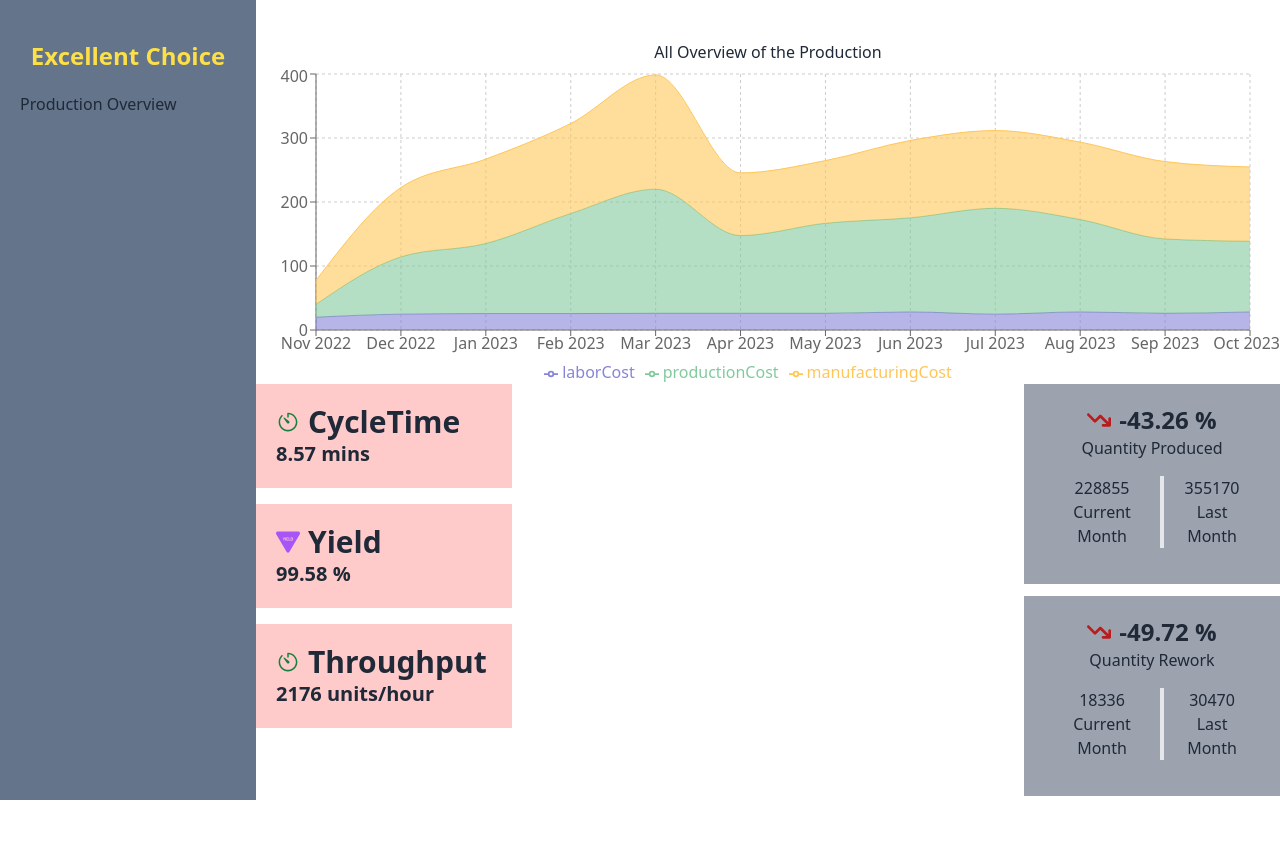
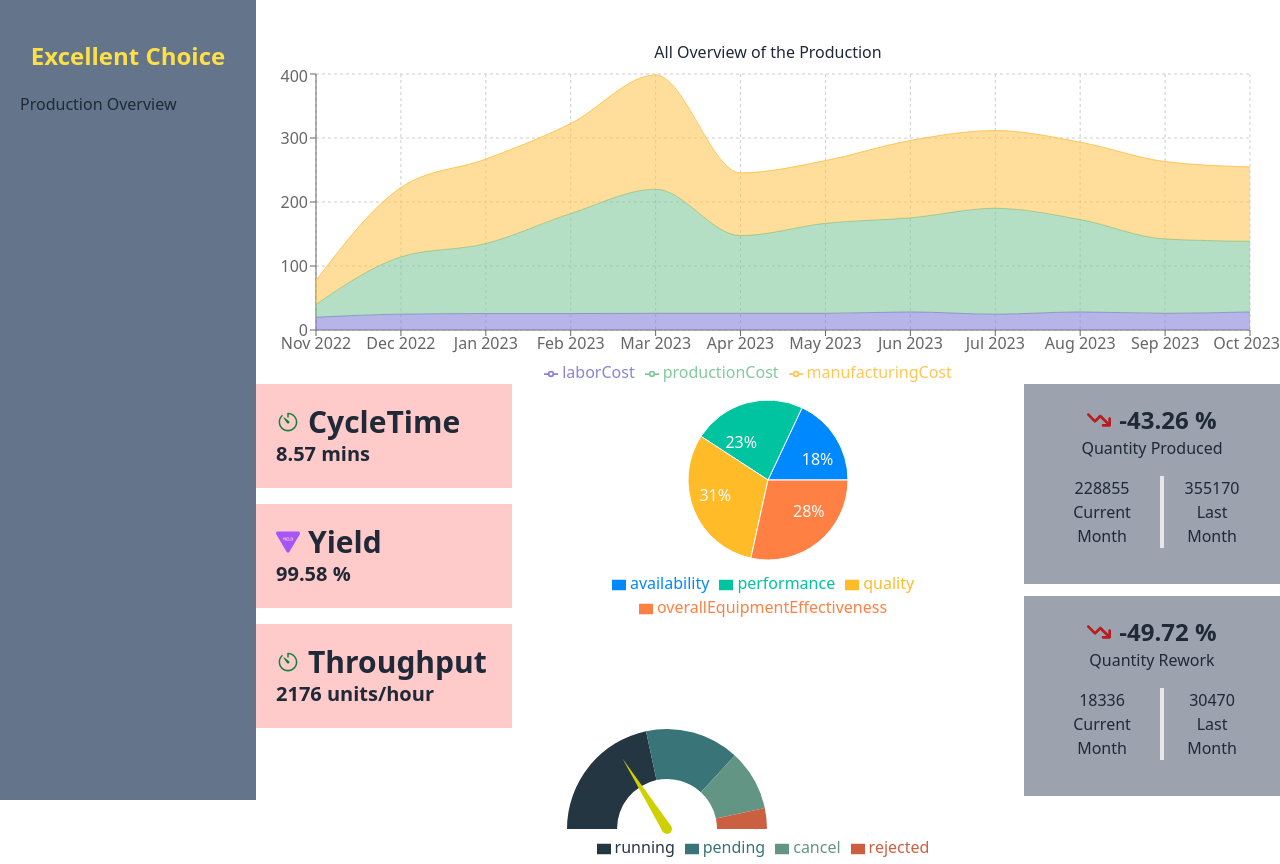
Before and after one commit to mkiuzzl01/Production-Overview, a React (Vite) app: page / in a window 1280 px wide. Before the commit the page ends 800 px from the top, so only its background shows below. Built offline with nearby package versions, Linux system fonts and the light colour scheme.

Commit message:
total order overview showed

```diff
--- a/public/data.json
+++ b/public/data.json
@@ -107,11 +107,18 @@
         "lastMonth": 30470
       }
     ],
-    "metrics": {
-      "availability": 96.24,
-      "performance": 93.12,
-      "quality": 97.46,
-      "overallEquipmentEffectiveness": 87.35
-    }
+
+    "activities": [
+     { "type":"availability","value":55.24},
+     { "type":"performance","value":70.12},
+     { "type":"quality","value":94.46},
+     { "type":"overallEquipmentEffectiveness","value":87.35}
+    ],
+    "orders":[
+      {"type":"running", "value": 67.5},
+      {"type":"pending", "value": 47.5},
+      {"type":"cancel", "value": 30.5},
+      {"type":"rejected", "value": 10.5}
+    ]
   }
 ]
--- /dev/null
+++ b/src/components/Activities/Activities.jsx
@@ -0,0 +1,76 @@
+import React from "react";
+import useProductions from "../../lib/useProductions";
+import {
+  Cell,
+  Legend,
+  Pie,
+  PieChart,
+  ResponsiveContainer,
+  Tooltip,
+} from "recharts";
+
+const COLORS = ["#0088FE", "#00C49F", "#FFBB28", "#FF8042"];
+
+const Activities = () => {
+  const { metrics, loading } = useProductions();
+  console.log(metrics);
+
+  const RADIAN = Math.PI / 180;
+
+  const renderCustomizedLabel = ({
+    cx,
+    cy,
+    midAngle,
+    innerRadius,
+    outerRadius,
+    percent,
+    index,
+  }) => {
+    const radius = innerRadius + (outerRadius - innerRadius) * 0.5;
+    const x = cx + radius * Math.cos(-midAngle * RADIAN);
+    const y = cy + radius * Math.sin(-midAngle * RADIAN);
+
+    return (
+      <text
+        x={x}
+        y={y}
+        fill="white"
+        textAnchor={x > cx ? "start" : "end"}
+        dominantBaseline="central"
+      >
+        {`${(percent * 100).toFixed(0)}%`}
+      </text>
+    );
+  };
+
+  return (
+    <div className="w-full h-60">
+      <ResponsiveContainer>
+        <PieChart>
+          <Pie
+            data={metrics}
+            cx="50%"
+            cy="50%"
+            labelLine={false}
+            label={renderCustomizedLabel}
+            outerRadius={80}
+            fill="#8884d8"
+            dataKey="value"
+            nameKey="type"
+          >
+            {metrics.map((entry, index) => (
+              <Cell
+                key={`cell-${index}`}
+                fill={COLORS[index % COLORS.length]}
+              />
+            ))}
+          </Pie>
+          <Tooltip />
+          <Legend />
+        </PieChart>
+      </ResponsiveContainer>
+    </div>
+  );
+};
+
+export default Activities;
--- /dev/null
+++ b/src/components/Orders/TotalOrders.jsx
@@ -0,0 +1,82 @@
+import React from "react";
+import useProductions from "../../lib/useProductions";
+import { Cell, Legend, Pie, PieChart, ResponsiveContainer, Tooltip } from "recharts";
+
+const TotalOrders = () => {
+  const { orders, loading } = useProductions();
+
+  console.log(orders);
+
+  const RADIAN = Math.PI / 180;
+
+  const cx = 150;
+  const cy = 200;
+  const iR = 50;
+  const oR = 100;
+  const value = 50;
+
+  const COLORS = ["#243642", "#387478", "#629584", "#CB6040"];
+
+  const needle = (value, data, cx, cy, iR, oR, COLORS) => {
+    let total = 0;
+    data.forEach((v) => {
+      total += v.value;
+    });
+    const ang = 180.0 * (1 - value / total);
+    const length = (iR + 2 * oR) / 3;
+    const sin = Math.sin(-RADIAN * ang);
+    const cos = Math.cos(-RADIAN * ang);
+    const r = 5;
+    const x0 = cx + 5;
+    const y0 = cy + 5;
+    const xba = x0 + r * sin;
+    const yba = y0 - r * cos;
+    const xbb = x0 - r * sin;
+    const ybb = y0 + r * cos;
+    const xp = x0 + length * cos;
+    const yp = y0 + length * sin;
+
+    return [
+      <circle cx={x0} cy={y0} r={r} fill={COLORS} stroke="none" />,
+      <path
+        d={`M${xba} ${yba}L${xbb} ${ybb} L${xp} ${yp} L${xba} ${yba}`}
+        stroke="#none"
+        fill={COLORS}
+      />,
+    ];
+  };
+
+  return (
+    <div className="w-full h-60">
+      <ResponsiveContainer>
+        <PieChart>
+          <Pie
+            dataKey="value"
+            startAngle={180}
+            endAngle={0}
+            data={orders}
+            cx={cx}
+            cy={cy}
+            innerRadius={iR}
+            outerRadius={oR}
+            fill="#8884d8"
+            stroke="none"
+            nameKey="type"
+          >
+            {orders.map((entry, index) => (
+              <Cell
+                key={`cell-${index}`}
+                fill={COLORS[index % COLORS.length]}
+              />
+            ))}
+          </Pie>
+          {needle(value, orders, cx, cy, iR, oR, "#d0d000")}
+          <Tooltip  />
+          <Legend />
+        </PieChart>
+      </ResponsiveContainer>
+    </div>
+  );
+};
+
+export default TotalOrders;
--- a/src/components/Pages/Production_Overview.jsx
+++ b/src/components/Pages/Production_Overview.jsx
@@ -2,6 +2,8 @@ import React from "react";
 import ProductCycle from "../productCycle/productCycle";
 import CostAnalysis from "../CostAnalysis/CostAnalysis";
 import Quantity from "../quantity/Quantity";
+import Activities from "../Activities/Activities";
+import TotalOrders from "../Orders/TotalOrders";
 
 const Production_Overview = () => {
   return (
@@ -17,7 +19,8 @@ const Production_Overview = () => {
           <ProductCycle></ProductCycle>
         </div>
         <div className="col-span-2">
-
+          <Activities></Activities>
+          <TotalOrders></TotalOrders>
         </div>
         <div>
           <Quantity></Quantity>
--- a/src/components/quantity/Quantity.jsx
+++ b/src/components/quantity/Quantity.jsx
@@ -5,7 +5,7 @@ import { FaArrowTrendDown } from "react-icons/fa6";
 const Quantity = () => {
   const { quantity } = useProductions();
 
-  console.log(quantity);
+  // console.log(quantity);
   return (
     <div className="flex flex-col gap-3">
       {quantity?.map((item, idx) => (
--- a/src/lib/useProductions.jsx
+++ b/src/lib/useProductions.jsx
@@ -6,8 +6,8 @@ const useProductions = () => {
   const [productCycle, setProductCycle] = useState([]);
   const [costAnalysis, setCostAnalysis] = useState([]);
   const [quantity, setQuantity] = useState([]);
-  const [reworkQuantity, setReworkQuantity] = useState({});
   const [metrics, setMetrics] = useState([]);
+  const [orders, setOrders] = useState([]);
 
   //get all products data
   const getData = async () => {
@@ -20,7 +20,8 @@ const useProductions = () => {
       setProductCycle(data.productCycle || []);
       setCostAnalysis(data.costAnalysis || []);
       setQuantity(data.quantity || {});
-      setMetrics(data.metrics || {});
+      setMetrics(data.activities || {});
+      setOrders(data.orders || {});
     } catch (error) {
       setError(error.message);
     } finally {
@@ -37,6 +38,7 @@ const useProductions = () => {
     costAnalysis,
     quantity,
     metrics,
+    orders,
     loading,
     error,
   };
```
